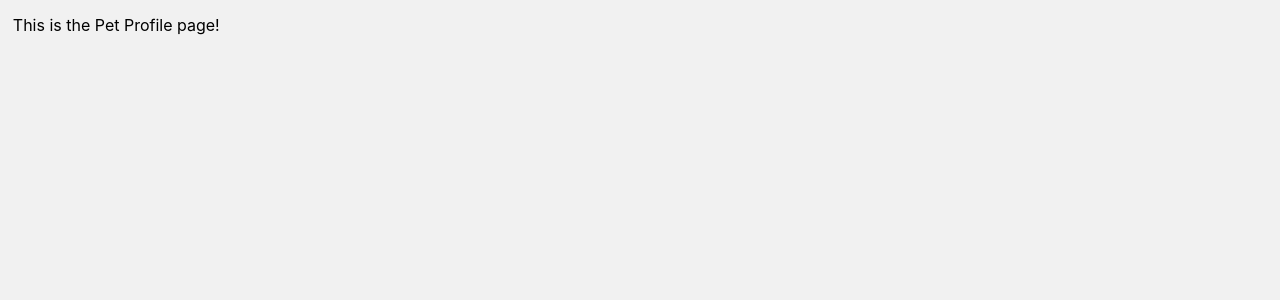
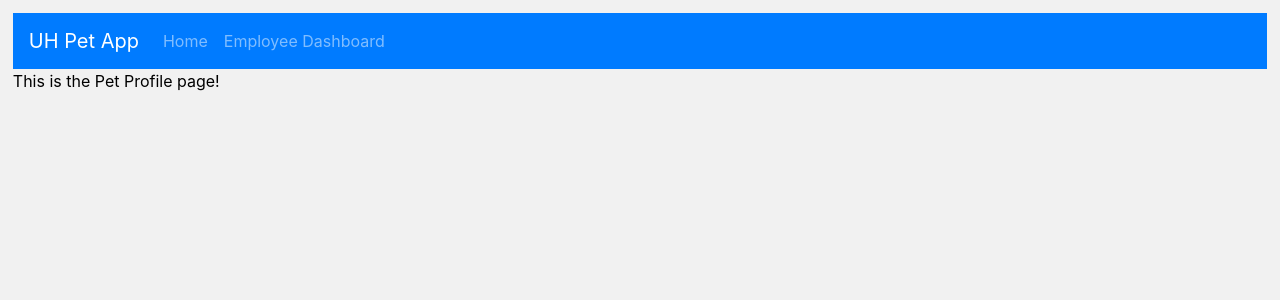
Before and after one commit to alexsonnysar/uh-sdp-pet-app, a React (Create React App) app in the folder ui/: page /pet-profile in a window 1280 px wide. Shown: the top 300 px of the page. Built offline with nearby package versions, Linux system fonts and the light colour scheme.

Commit message:
Added navbar to pet profile page

```diff
--- a/ui/src/pages/PetProfile.js
+++ b/ui/src/pages/PetProfile.js
@@ -1,7 +1,13 @@
 import React from "react";
+import Navigation from "../components/Navigation";
 
 const PetProfile = () => {
-  return <div data-testid="petprofile">This is the Pet Profile page!</div>;
+  return (
+    <div data-testid="petprofile">
+      <Navigation />
+      This is the Pet Profile page!
+    </div>
+  );
 };
 
 export default PetProfile;
```
